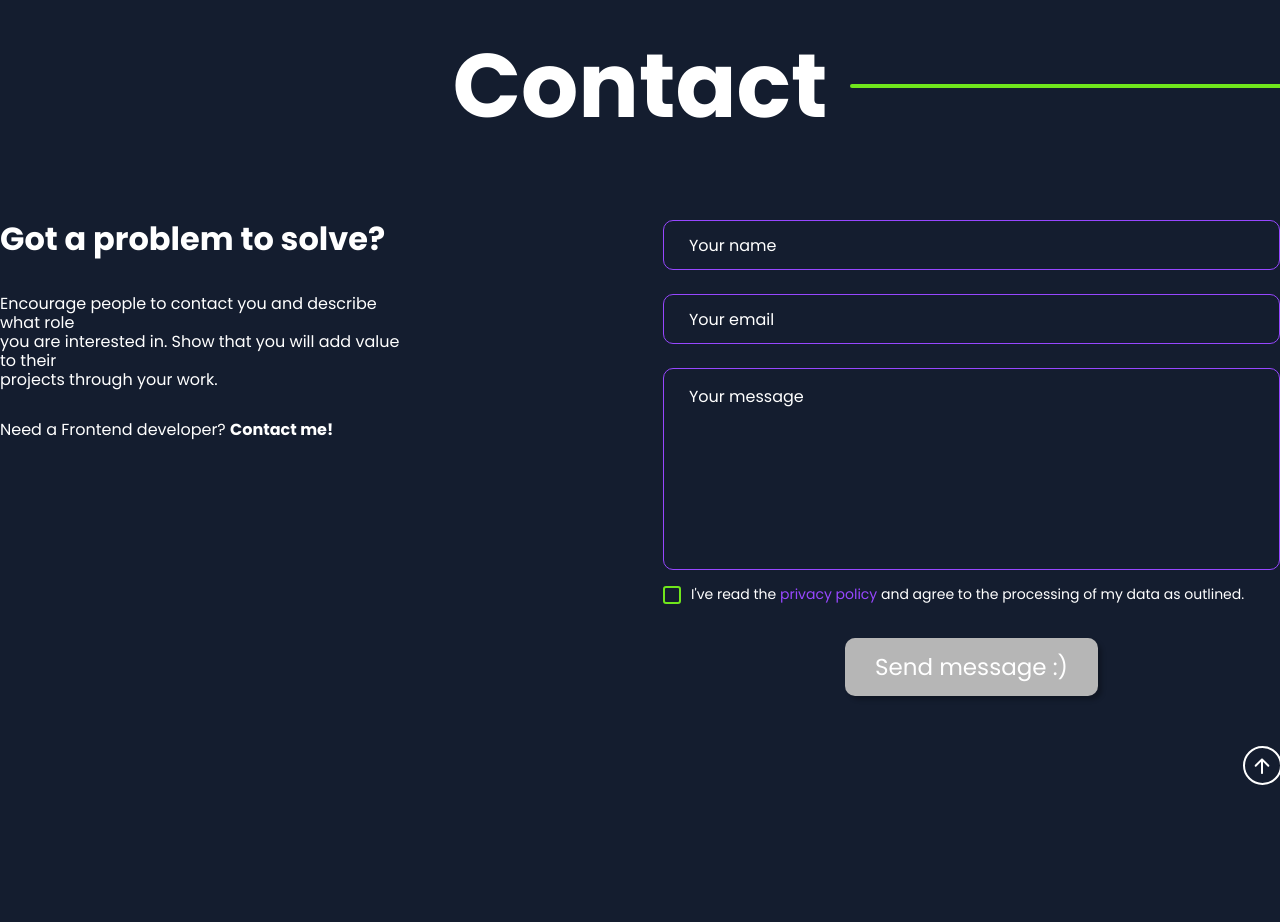
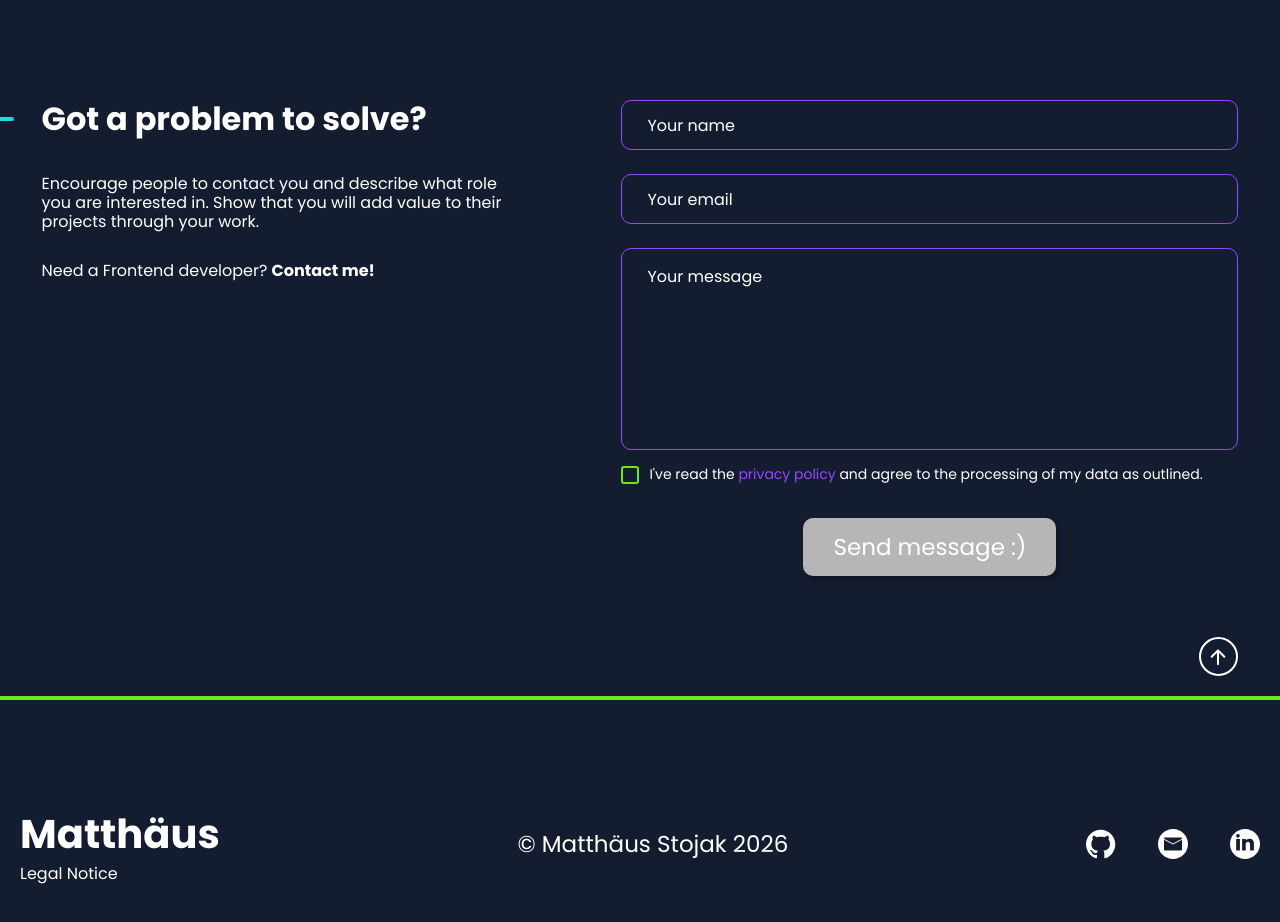
Before and after one commit to MatzeRB26/Portfolio, an Angular app: page / in a window 1280 px wide. Shown: the part 4188-5110 px from the top of the page. Before the commit the page ends 4973 px from the top, so only its background shows below. Built offline with nearby package versions, Linux system fonts and the light colour scheme.

Commit message:
feat: footer section included

```diff
--- a/src/app/app.html
+++ b/src/app/app.html
@@ -5,3 +5,4 @@
 <app-portfolio></app-portfolio>
 <app-references></app-references>
 <app-contact></app-contact>
+<app-footer></app-footer>
--- a/src/app/app.ts
+++ b/src/app/app.ts
@@ -6,11 +6,12 @@ import { Skills } from './components/skills/skills';
 import { Portfolio } from './components/projects/portfolio';
 import { ReferencesComponent } from './components/references/references';
 import { Contact } from './components/contact/contact';
+import { Footer } from "./components/footer/footer";
 
 
 @Component({
   selector: 'app-root',
-  imports: [Navbar, Hero, About, Skills, Portfolio, ReferencesComponent, Contact],
+  imports: [Navbar, Hero, About, Skills, Portfolio, ReferencesComponent, Contact, Footer],
   templateUrl: './app.html',
   styleUrl: './app.scss'
 })
--- a/src/app/components/contact/contact.scss
+++ b/src/app/components/contact/contact.scss
@@ -1,7 +1,7 @@
 .contact {
     position: relative;
     overflow-x: clip;
-    top: 200px;
+    padding: 80px 0 120px;
 }
 
 .contact-header {
@@ -33,7 +33,7 @@
     margin: 0 auto;
     display: flex;
     justify-content: center;
-    gap: 250px;
+    gap: 120px;
 }
 
 .contact-subtitle {
@@ -187,10 +187,11 @@
 }
 
 .scroll-top {
-    position: relative;
+    position: absolute;
+    right: 0px;
+    bottom: -100px;
+    z-index: 5;
     cursor: pointer;
-    top: 50px;
-    left: 580px;
 
     img {
         width: 39px;
--- a/src/app/components/footer/footer.html
+++ b/src/app/components/footer/footer.html
@@ -1 +1,24 @@
-<p>footer works!</p>
+<footer class="footer">
+    <div class="footer-container">
+        <div class="footer-left">
+            <a class="logo" href="#">Matthäus</a>
+            <a routerLink="/legal-notice" class="footer-legal">
+                Legal Notice
+            </a>
+        </div>
+        <div class="footer-center">
+            <span>© Matthäus Stojak 2026</span>
+        </div>
+        <div class="footer-right">
+            <a href="https://github.com/DEIN_GITHUB" target="_blank" aria-label="Github">
+                <img src="assets/images/hero/social/github.svg" alt="Github">
+            </a>
+            <a href="m.stojak@web.de" aria-label="Mail">
+                <img src="assets/images/hero/social/mail.svg" alt="Mail">
+            </a>
+            <a href="https://linkedin.com/in/DEIN_LINKEDIN" target="_blank" aria-label="LinkedIn">
+                <img src="assets/images/hero/social/linkedin.svg" alt="LinkedIn">
+            </a>
+        </div>
+    </div>
+</footer>
--- a/src/app/components/footer/footer.scss
+++ b/src/app/components/footer/footer.scss
@@ -0,0 +1,72 @@
+.footer {
+    width: 100%;
+    min-height: 291px;
+    padding: 80px 0;
+    border-top: 4px solid rgba(112, 230, 28, 1);
+    display: flex;
+    justify-content: center;
+    align-items: center;
+}
+
+.footer-container {
+    width: 1240px;
+    display: flex;
+    justify-content: space-between;
+    align-items: center;
+}
+
+.footer-left {
+    display: flex;
+    flex-direction: column;
+}
+
+.logo {
+    font-size: 40px;
+    font-weight: 700;
+    color: rgba(255, 255, 255, 1);
+    transition: .2s;
+}
+
+.footer-legal {
+    font-size: 16px;
+        font-weight: 400;
+        line-height: 120%;
+        color: rgba(255, 255, 255, 1);
+        cursor: pointer;
+        &:hover {
+            text-decoration: underline;
+            text-decoration-color: rgba(112, 230, 28, 1);
+            text-underline-offset: 4px;
+        }
+}
+
+.footer-center {
+    span {
+        font-size: 23px;
+        font-weight: 400;
+        color: rgba(255, 255, 255, 1);
+    }
+}
+
+.footer-right {
+    display: flex;
+    align-items: center;
+    gap: 42px;
+
+    a {
+        display: flex;
+        align-items: center;
+        justify-content: center;
+        transition: transform .2s ease;
+
+        &:hover {
+            transform: scale(1.15);
+        }
+
+        img {
+            width: 30px;
+            height: 30px;
+            display: block;
+        }
+    }
+}
```
